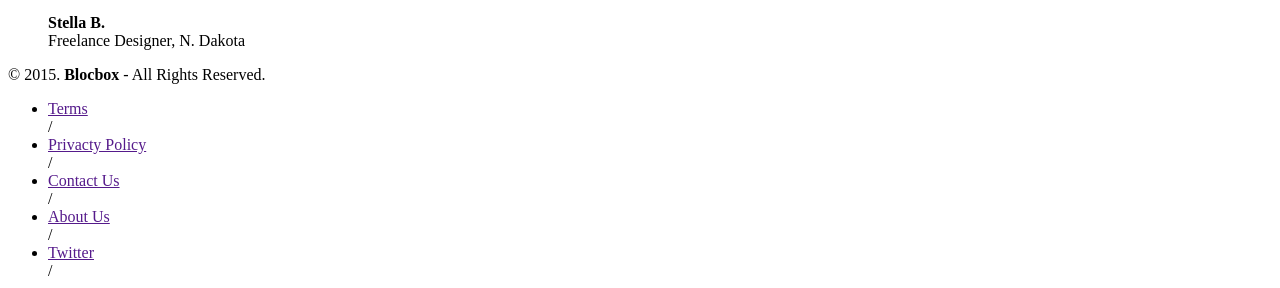
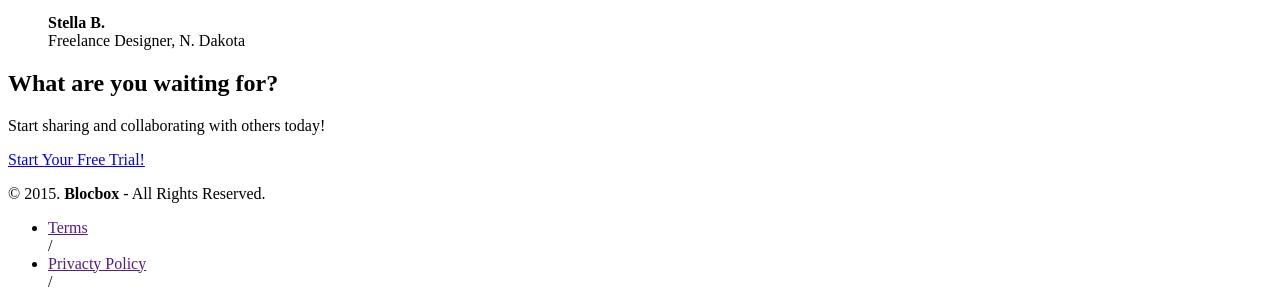
Before and after one commit to chancynan/Blocbox, a plain HTML site: page index.html in a window 1280 px wide. Shown: the part 3305-3593 px from the top of the page. Drawn offline with Linux system fonts and the light colour scheme.

Commit message:
Assignment-28-completed

```diff
--- a/index.html
+++ b/index.html
@@ -125,7 +125,15 @@
 				</li>
 			</ul>
 		</section>
+
+		<!-- Testimonials -->
+		<section class="container">
+			<h2>What are you waiting for?</h2>
+			<p>Start sharing and collaborating with others today!</p>
+			<a href="signup.html" class="btn">Start Your Free Trial!</a>
+		</section>
 	</main>
+
 
 	<!-- Footer -->
 	<footer>
```
